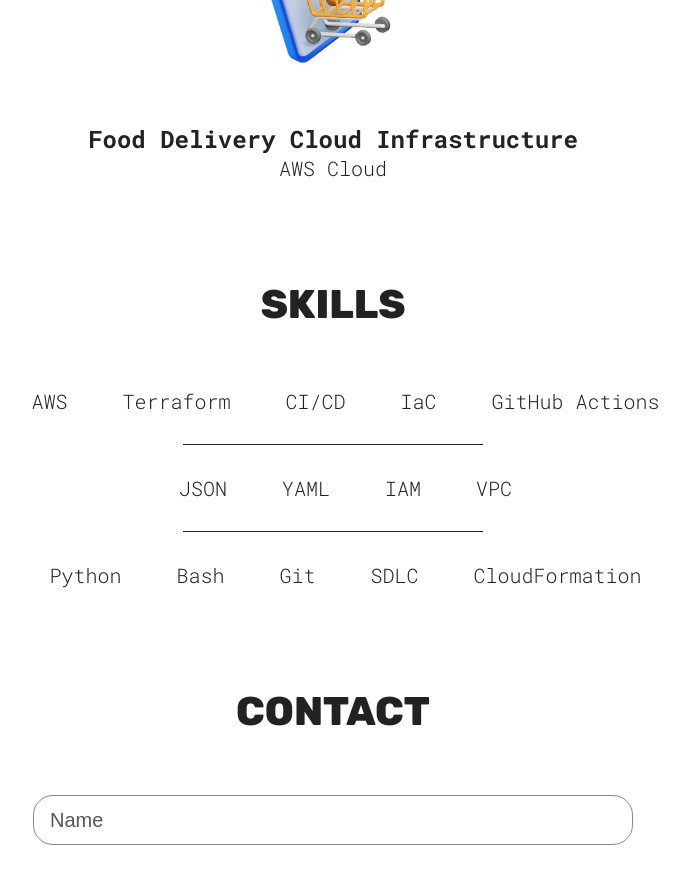
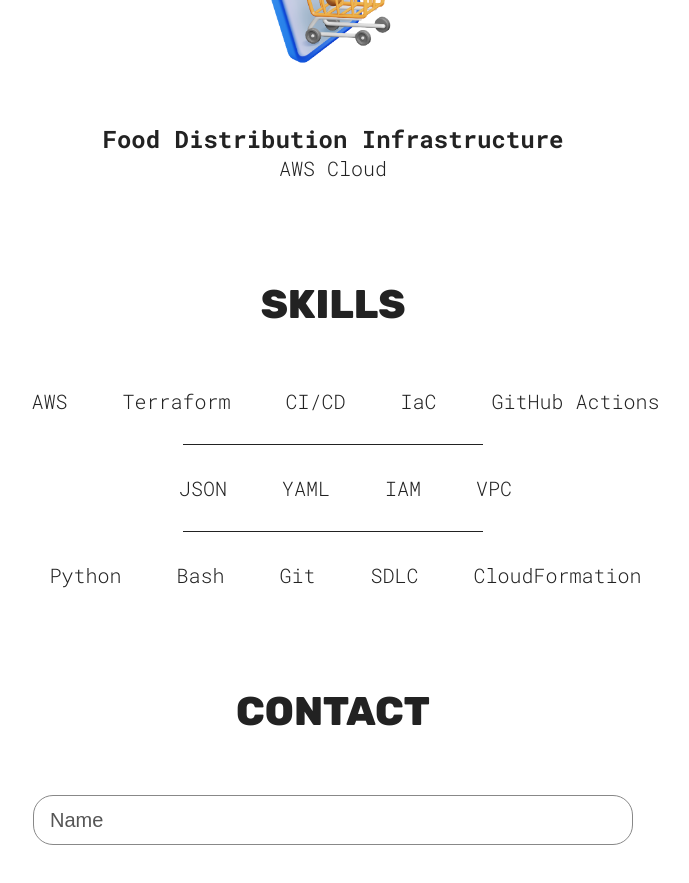
Before and after one commit to dtuircuit/DT-React-Portfolio-Site, a React (Vite) app: page / in a window 1280 px wide. Shown: the part 1640-2523 px from the top of the page, without its empty margins (307-996 px from the left). Built offline with nearby package versions, Linux system fonts and the light colour scheme.

Commit message:
'updated hero pic'

```diff
--- a/src/sections/Hero/Projects/Projects.jsx
+++ b/src/sections/Hero/Projects/Projects.jsx
@@ -31,7 +31,7 @@ function Projects() {
            <ProjectCard
            src={FoodDelivery}
            link='https://github.com/CloudFoodDelivery/order_app/tree/Dadrion'
-           h3= "Food Delivery Cloud Infrastructure"
+           h3= "Food Distribution Infrastructure"
            p="AWS Cloud"
            />
 
```
